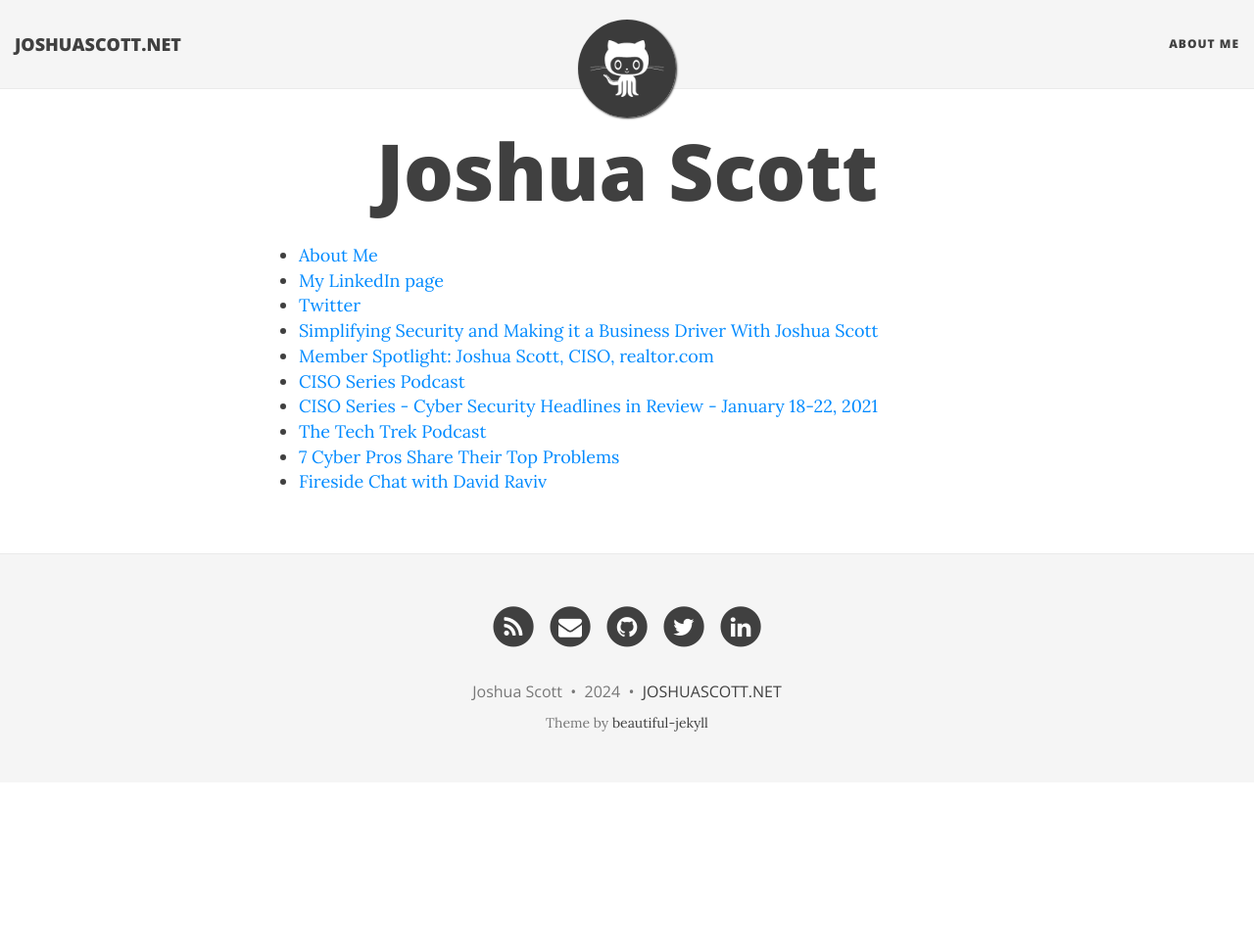
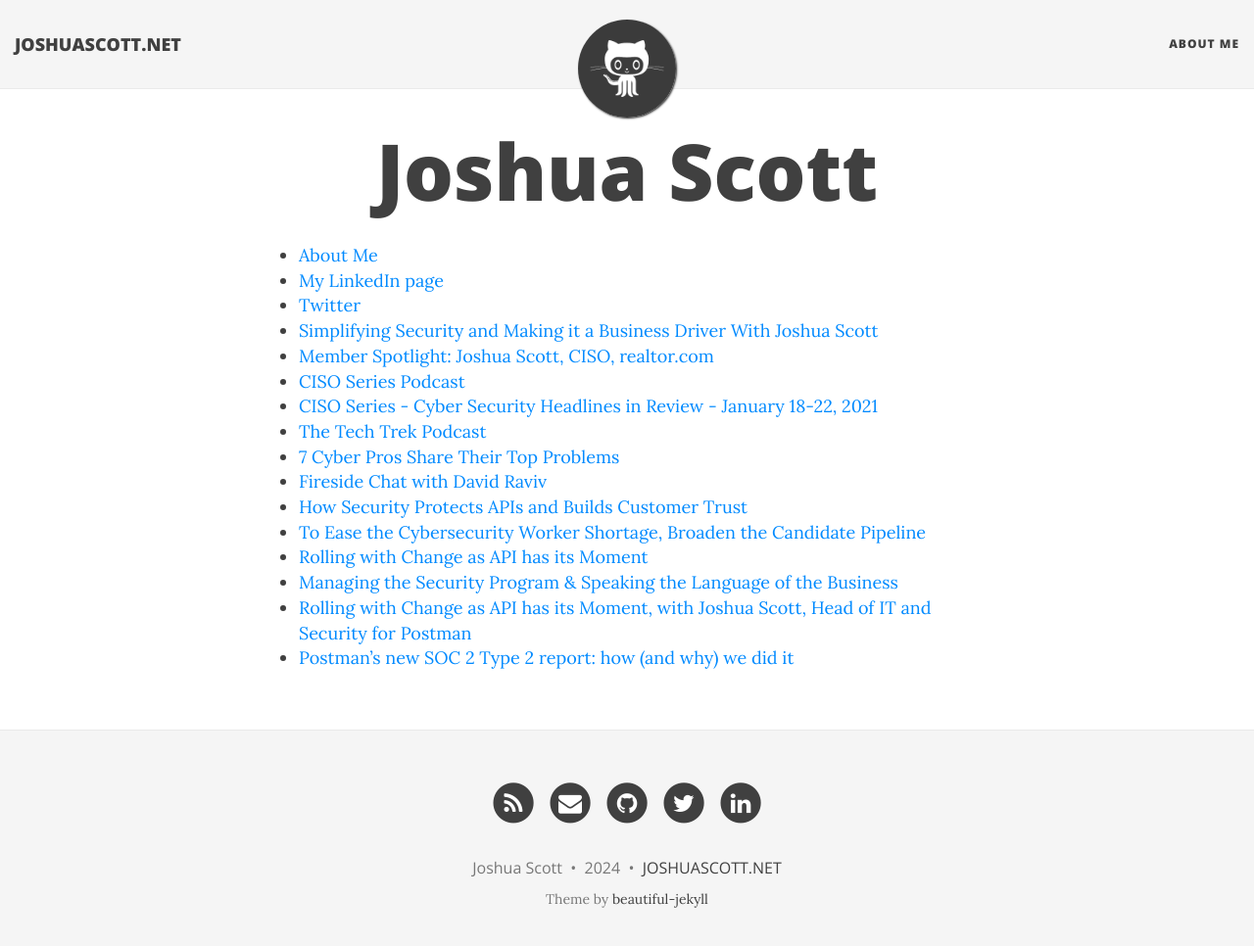
Before and after one commit to joshuascott94/joshuascott94.github.io, a Jekyll site: the page built from index.md, in a window 1280 px wide and 979 px high. Shown: the top 966 px of the window at 98% size. Built offline with Jekyll 4.4.1, drawn with Linux system fonts in a browser that asks for light colours; nearby versions of some CDN libraries; library files that are not in the unit come from our copies; a script that is not in the unit is left out.

Commit message:
Update index.md

```diff
--- a/index.md
+++ b/index.md
@@ -13,3 +13,9 @@
 * [The Tech Trek Podcast](https://anchor.fm/thetechtrek/episodes/Finding-a-small-pilot-project-to-start-shifting-security-left-and-becoming-more-of-an-engineering-based-security-team-with-CISO-Josh-Scott-eljjks)
 * [7 Cyber Pros Share Their Top Problems](https://www.boardish.io/7-cyber-pros-share-their-top-problems-with-the-cyber-budget-approval-process/)
 * [Fireside Chat with David Raviv](https://www.youtube.com/watch?v=uWHAMmd5PGE)
+* [How Security Protects APIs and Builds Customer Trust](https://www.team-cymru.com/podcast/postman's-joshua-scott-on-how-security-protects-apis-and-builds-customer-trust)
+* [To Ease the Cybersecurity Worker Shortage, Broaden the Candidate Pipeline](https://www.darkreading.com/cybersecurity-careers/to-ease-the-cybersecurity-worker-shortage-broaden-the-candidate-pipeline)
+* [Rolling with Change as API has its Moment](https://mission.org/it-visionaries/rolling-with-change-as-api-has-its-moment-with-joshua-scott-head-of-it-and-security-for-postman/)
+* [Managing the Security Program & Speaking the Language of the Business](https://www.businessofcyber.com/listen/boc-32-managing-the-security-program-amp-speaking-the-language-of-the-business-with-joshua-scott-ciso-at-postman)
+* [Rolling with Change as API has its Moment, with Joshua Scott, Head of IT and Security for Postman](https://www.youtube.com/watch?app=desktop&v=ZgKK6sl5G6Q)
+* [Postman’s new SOC 2 Type 2 report: how (and why) we did it](https://blog.postman.com/postmans-new-soc-2-type-2-report-how-and-why-we-did-it/)
```
